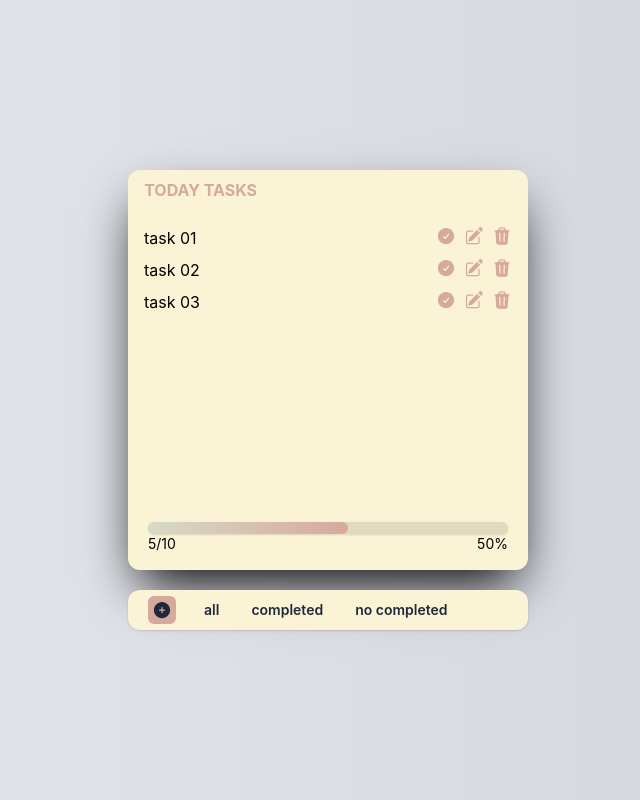
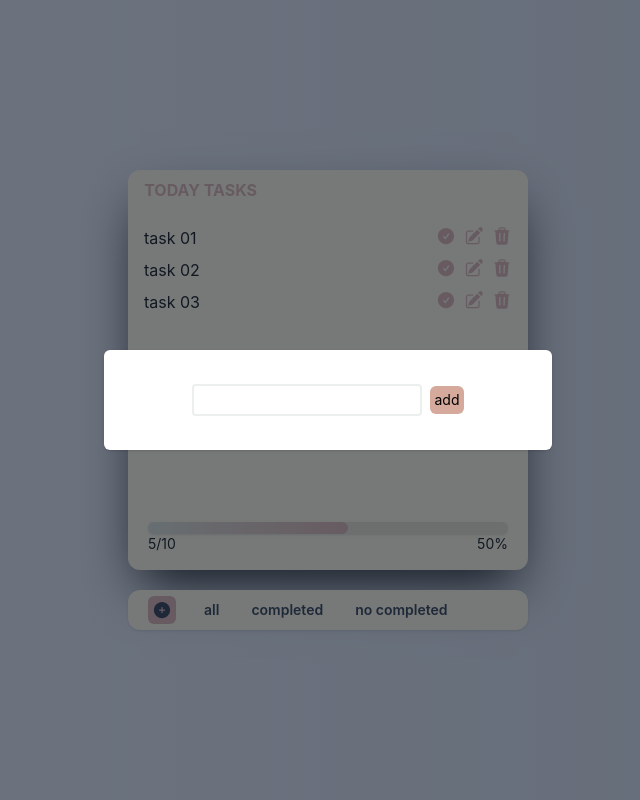
Before and after one commit to Sondosprg/TodoList_tailwind_react, a React (Vite) app: page / in a window 1280 px wide. Both pictures are taken after a click on the item 474 px from the left and 610 px from the top of the page. Shown: the whole page, without its empty margins (312-952 px from the left). Built offline with nearby package versions, Linux system fonts and the light colour scheme.

Commit message:
fix popUp

```diff
--- a/src/components/Add.jsx
+++ b/src/components/Add.jsx
@@ -21,7 +21,7 @@ export default function Add() {
     if (title != "") {
        tasks.set([...tasks.value, { id: Date.now(), title: title , isComplete : false}]);
        // close popUp
-       popUpState.set((prev)=>({...prev , state_: false}))
+       popUpState.set({...popUpState , state: false})
     }
   };
 
--- a/src/components/Delete.jsx
+++ b/src/components/Delete.jsx
@@ -5,19 +5,36 @@ import { useContext } from "react";
 
 import { tasksContext } from "../contexts/tasks.js";
 import { popUpContext } from "../contexts/popUp.js";
+import { idContext } from "../contexts/id.js";
 
 export default function Delete() {
-  const dataOfTasks = useContext(tasksContext);
-  console.log('popUp delete');
+  // const dataOfTasks = useContext(tasksContext);
+  // console.log('popUp delete');
+
+    const tasks = useContext(tasksContext);
+  const popUpState = useContext(popUpContext);
+
+    const contextId = useContext(idContext);
+
+  const deleteTask = ()=>{
+    console.log("# contextId" , contextId);
+  };
 
   return (
     <>
       <div className="space-x-2 flex justify-center items-center">
         <p>are you sure delete ? </p>
-        <button type="submit" className="btn-primary">
+        <button type="submit" className="btn-primary"
+        onClick = {deleteTask}>
           delete
         </button>
       </div>
+{/*
+      {popUpState.state_ && popUpState.type == "delete" ? (
+              <PopUp operation={"delete"} />
+            ) : (
+              <></>
+      )} */}
     </>
   );
 }
--- a/src/components/NavBar.jsx
+++ b/src/components/NavBar.jsx
@@ -10,10 +10,12 @@ export default function NavBar() {
 
   const popUpState = useContext(popUpContext);
 
-  console.log("navbar" ,popUpState.state_ );
+  console.log("navbar", popUpState);
   // const addTask = () => {
   //   tasks.set([...tasks.value, { id: 4, title: "sondos" }]);
   // };
+
+
 
   return (
     <>
@@ -24,11 +26,11 @@ export default function NavBar() {
             <li
               onClick={() => {
                 // addTask();
-                popUpState.set((prev) => ({
-                  ...prev,
-                  state_: true,
+                popUpState.set({
+                  ...popUpState,
+                  state: true,
                   type: "add",
-                }));
+                });
               }}
               className="transition  text-sm font-semibold text-gray-800  rounded-md text-center hover:opacity-90 w-auto p-1   hover:cursor-pointer hover:shadow active:scale-95 bg-primary"
             >
@@ -59,7 +61,7 @@ export default function NavBar() {
         </nav>
       </header>
 
-      {popUpState.state_ && popUpState.type == "add" ? (
+      {popUpState.state && popUpState.type == "add" ? (
         <PopUp operation={"add"} />
       ) : (
         <></>
--- a/src/components/Tasks.jsx
+++ b/src/components/Tasks.jsx
@@ -1,13 +1,16 @@
 import Task from "./Task";
 import PopUp from "./popUp.jsx";
 
-import { useState } from "react";
+import { use, useState } from "react";
 import { useContext } from "react";
 
 import { tasksContext } from "../contexts/tasks";
 import { popUpContext } from "../contexts/popUp.js";
+import { idContext } from "../contexts/id.js";
 
 export default function Tasks() {
+  console.log("tasks");
+  const ALL_OPERATIONS = ["edit", "delete"];
   const contextTasks = useContext(tasksContext);
 
   // const [isOpenMenu, setOpenMenu] = useState(false);
@@ -17,16 +20,23 @@ export default function Tasks() {
   const popUpState = useContext(popUpContext);
   console.log(popUpState);
 
+  let contextId = useContext(idContext);
+
   const [operation, setOperation] = useState("");
 
   const handleTasks = (e) => {
     //  console.log(e.target.closest(".Completed"));
     if (e.target.closest(".Delete")) {
+      console.log("# contextId", contextId);
+
+      console.log("ID ===>", e.target.closest(".Task").dataset.id);
       console.log("class Delete clicked");
       setOperation("delete");
-      popUpState.set((prev) => ({ ...prev, state_: true, type: "delete" }));
+      popUpState.set({ ...popUpState, state: true, type: "delete" });
     }
   };
+
+  console.log(ALL_OPERATIONS.includes(popUpState.type), popUpState);
 
   return (
     <>
@@ -45,69 +55,11 @@ export default function Tasks() {
         ))}
       </div>
 
-      {/* <div
-        className={
-          isOpenMenu
-            ? " bg-accent absolute w-100 h-50  rounded-t-md transition shadow z-100"
-            : "hidden"
-        }
-      >
-           <div class="size-6 cursor-pointer rounded-full flex items-center justify-center m-2 bg-primary text-center">
-                <span class="align-middle inline-block">x</span>
-
-            </div>
-        <ul className="flex flex-col items-center justify-center gap-2 w-full h-full">
-
-          <li
-            className="hover:bg-primary w-auto px-2 hover:cursor-pointer text-center transition rounded-md active:scale-95"
-            onClick={() => {
-              setOpenMenu(false);
-              setOpenPopUp(true);
-              setOperation("add");
-            }}
-          >
-            add
-          </li>
-          <li
-            className="hover:bg-primary w-auto px-2 hover:cursor-pointer text-center transition rounded-md active:scale-95"
-            onClick={() => {
-              setOpenMenu(false);
-             setOpenPopUp(true);
-              setOperation("edit");
-            }}
-          >
-            edit
-          </li>
-          <li
-            className="hover:bg-primary w-auto px-2 hover:cursor-pointer text-center transition rounded-md active:scale-95"
-            onClick={() => {
-              setOpenMenu(false);
-              setOpenPopUp(true);
-              setOperation("delete");
-            }}
-          >
-            delete
-          </li>
-
-        </ul>
-      </div> */}
-
-      {popUpState.state_ ? <PopUp operation={operation} /> : <></>}
-
-      {/* {isOpenPopUp ? (
-        <div
-          onClick={(e) => {
-            if (e.target.classList.contains("wrapper")) {
-              setOpenPopUp(false);
-            }
-          }}
-          className="wrapper bg-gray-800/60 z-200 absolute w-full h-full inset-0 flex items-center justify-center "
-        >
-          <PopUp operation={operation} />
-        </div>
+      {popUpState.state && ALL_OPERATIONS.includes(popUpState.type) ? (
+        <PopUp operation={operation} />
       ) : (
         <></>
-      )} */}
+      )}
     </>
   );
 }
--- a/src/components/popUp.jsx
+++ b/src/components/popUp.jsx
@@ -28,12 +28,15 @@ export default function PopUp({ operation }) {
       <div
         onClick={(e) => {
           if (e.target.classList.contains("wrapper")) {
-            popUpState.set((prev)=>({...prev , state_: false}))
+            console.log("wrapper");
+            popUpState.set({...popUpState , state: false})
           }
         }}
         className="wrapper bg-gray-800/60 z-200 absolute w-full h-full inset-0 flex items-center justify-center "
       >
-        <form className="z-300  bg-light rounded-md w-md h-25 text-sm  shadow flex flex-col gap-2 items-center justify-center ">
+        <form
+        onSubmit={(e)=> e.preventDefault()}
+        className="z-300  bg-light rounded-md w-md h-25 text-sm  shadow flex flex-col gap-2 items-center justify-center ">
           {
             operation == "add"?
             <Add /> :
--- /dev/null
+++ b/src/contexts/id.js
@@ -0,0 +1,3 @@
+import { createContext } from "react";
+
+export const idContext = createContext("");
--- a/src/contexts/popUp.js
+++ b/src/contexts/popUp.js
@@ -1,7 +1,7 @@
 import { createContext } from "react";
 
 export const popUpContext = createContext({
-  state_: false,
+  state: false,
   type: "",
   set: null,
 });
--- a/src/pages/Home.jsx
+++ b/src/pages/Home.jsx
@@ -8,6 +8,7 @@ import { useState } from "react";
 // contexts
 import { tasksContext } from "../contexts/tasks.js";
 import { popUpContext } from "../contexts/popUp.js";
+import { idContext } from "../contexts/id.js";
 
 export default function Home() {
   // context of tasks
@@ -19,19 +20,31 @@ export default function Home() {
   const [tasks, setTask] = useState(DEFAULT_TASKS);
 
   // context of popUp
-  const [popUpState, setPopUpState] = useState(false);
+  const [popUpState, setPopUpState] = useState({ state: false, type: "" });
 
   return (
     <>
       <tasksContext.Provider value={{ value: tasks, set: setTask }}>
+
         <popUpContext.Provider
-          value={{ state: popUpState, set: setPopUpState }}
+          value={{
+            state: popUpState.state,
+            type: popUpState.type,
+            set: setPopUpState,
+          }}
         >
-          <main>
-            <Card />
-          </main>
-          <NavBar />
+
+          <idContext.Provider value = {''}>
+
+            <main>
+              <Card />
+            </main>
+            <NavBar />
+
+          </idContext.Provider>
+
         </popUpContext.Provider>
+
       </tasksContext.Provider>
     </>
   );
```
